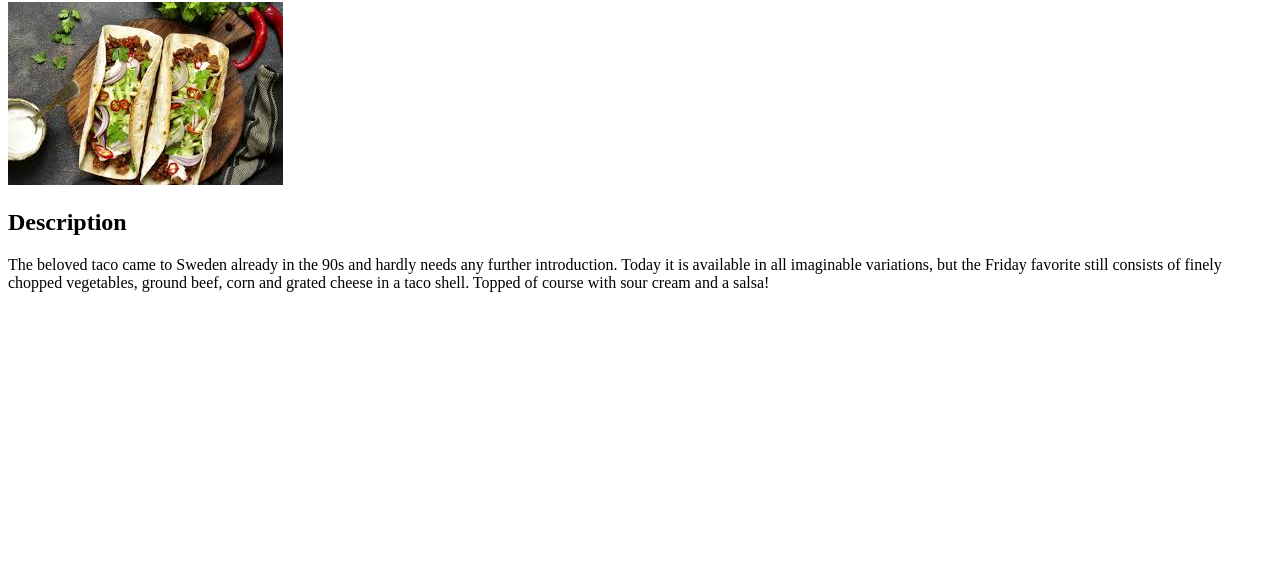
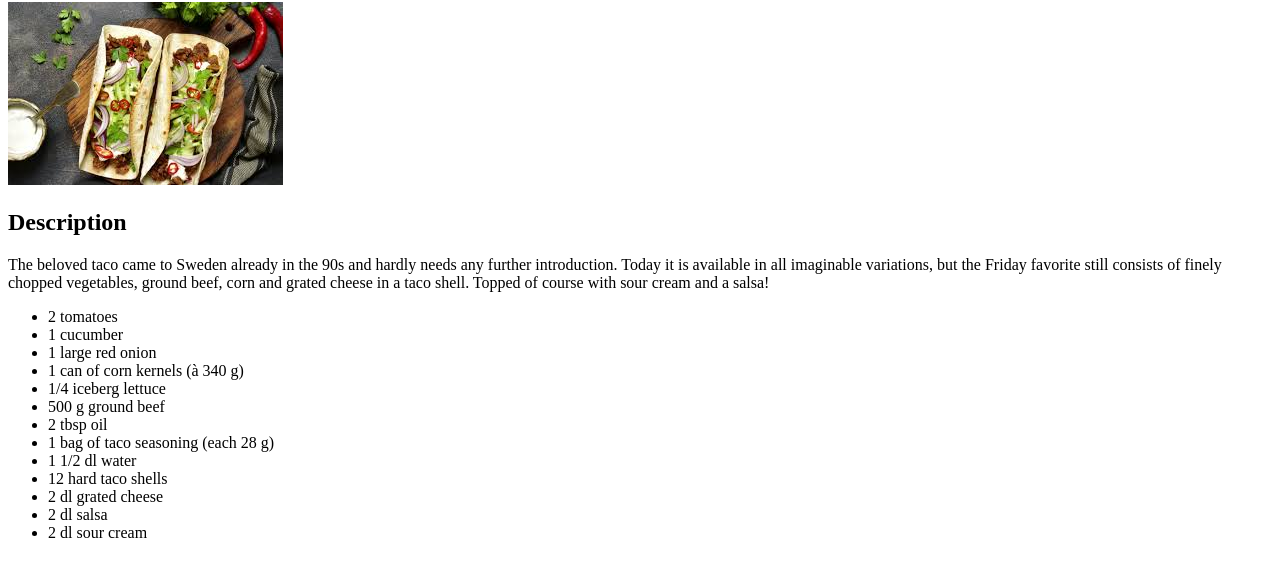
Before and after one commit to Luddejhh/Recipes, a plain HTML site: page recipes/tacos.html in a window 1280 px wide. Shown: the part 78-654 px from the top of the page. Drawn offline with Linux system fonts and the light colour scheme.

Commit message:
add ingridients to recipe

```diff
--- a/recipes/tacos.html
+++ b/recipes/tacos.html
@@ -14,5 +14,21 @@
 
   <p>The beloved taco came to Sweden already in the 90s and hardly needs any further introduction. Today it is available in all imaginable variations, but the Friday favorite still consists of finely chopped vegetables, ground beef, corn and grated cheese in a taco shell. Topped of course with sour cream and a salsa!</p>
 
+  <ul>
+    <li>2 tomatoes</li>
+    <li>1 cucumber</li>
+    <li>1 large red onion</li>
+    <li>1 can of corn kernels (à 340 g)</li>
+    <li>1/4 iceberg lettuce</li>
+    <li>500 g ground beef</li>
+    <li>2 tbsp oil</li>
+    <li>1 bag of taco seasoning (each 28 g)</li>
+    <li>1 1/2 dl water</li>
+    <li>12 hard taco shells</li>
+    <li>2 dl grated cheese</li>
+    <li>2 dl salsa</li>
+    <li>2 dl sour cream</li>
+  </ul>
+
 </body>
 </html>
```
